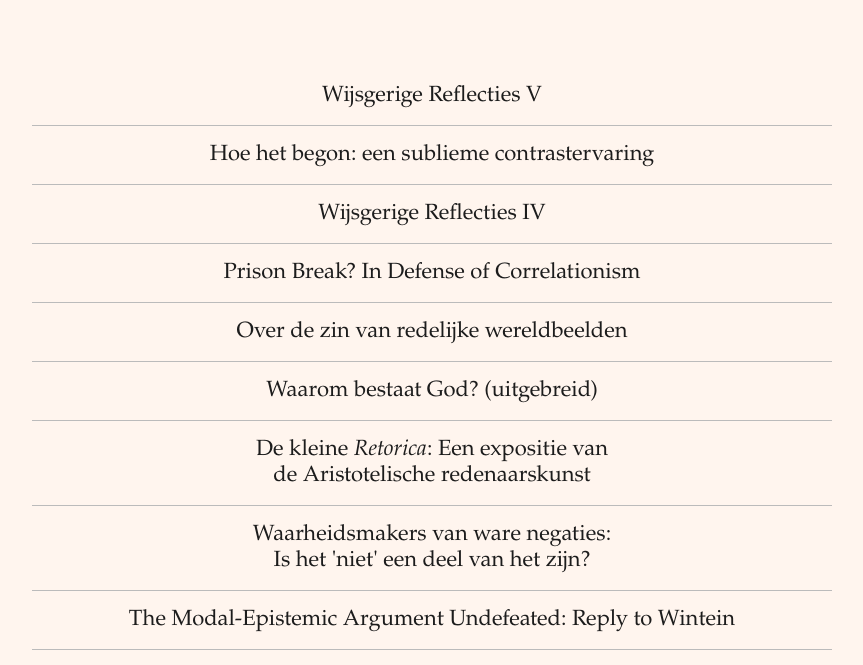
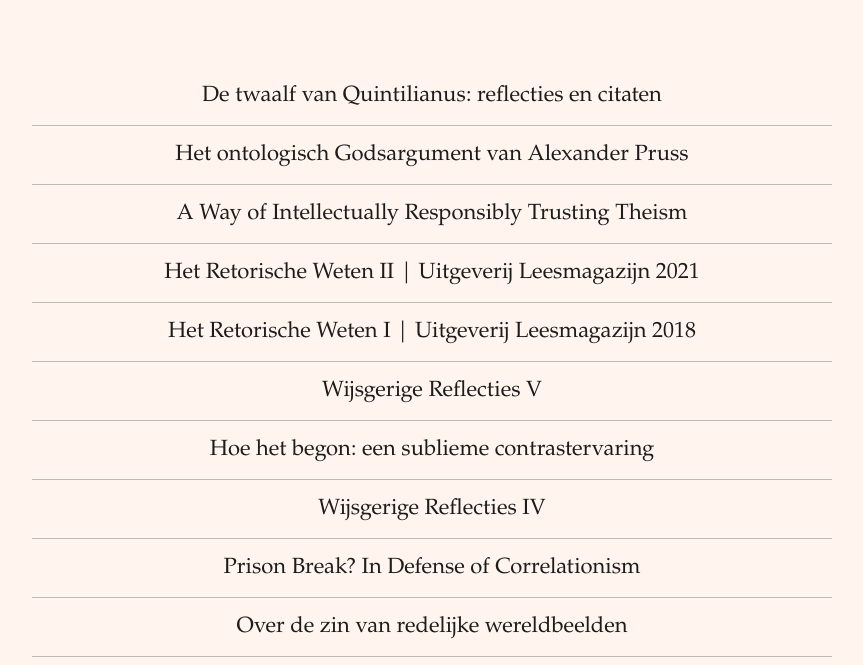
Before and after one commit to EmanuelRutten/Filosofische-bijdragen, a plain HTML site: page index.html in a window 1280 px wide. Shown: the part 131-796 px from the top of the page, without its empty margins (208-1071 px from the left). Drawn offline with Linux system fonts and the light colour scheme.

Commit message:
Update index.html

```diff
--- a/index.html
+++ b/index.html
@@ -48,6 +48,26 @@
     <table cellspacing="0" cellpadding="16" border="0"
            style="margin-left: auto; width: 800px; margin-right: auto; text-align: center">
         <tbody>
+
+			<tr>
+            <td><a href="https://www.gjerutten.nl/Quintilianus_ERutten.pdf">De twaalf van Quintilianus: reflecties en citaten</a></td>
+        </tr>
+
+			<tr>
+            <td><a href="https://www.gjerutten.nl/BestaatGodDebatERutten.pdf">Het ontologisch Godsargument van Alexander Pruss</a></td>
+        </tr>
+
+						<tr>
+            <td><a href="https://gjerutten.nl/TrustingTheism_ERutten.pdf">A Way of Intellectually Responsibly Trusting Theism</a></td>
+        </tr>
+
+			<tr>
+            <td><a href="https://leesmagazijn.shop/products/het-retorische-weten-ii">Het Retorische Weten II | Uitgeverij Leesmagazijn 2021</a></td>
+        </tr>
+
+			<tr>
+            <td><a href="https://leesmagazijn.shop/products/het-retorische-weten-emanuel-rutten">Het Retorische Weten I | Uitgeverij Leesmagazijn 2018</a></td>
+        </tr>
 
 			<tr>
             <td><a href="http://www.gjerutten.nl/WijsgerigeReflecties5_ERutten.pdf">Wijsgerige Reflecties V</a></td>
```
